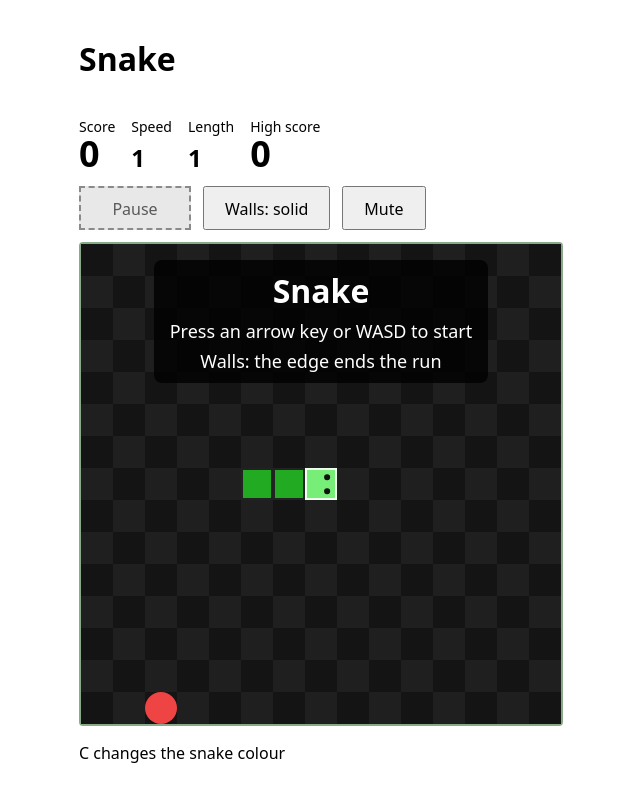
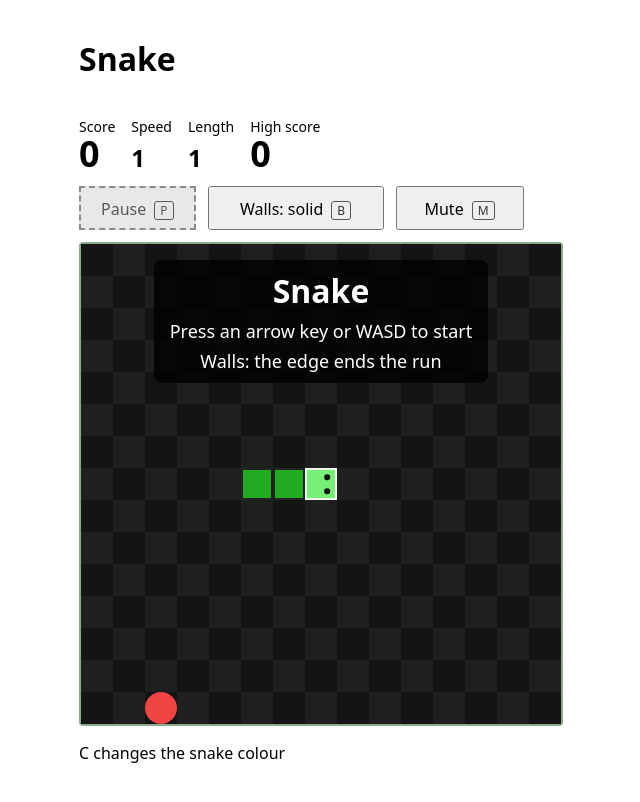
Before and after one commit to mariusachim/awesomeProject1, a React (Vite) app: page / in a window 1280 px wide. Shown: the top 802 px of the page, without its empty margins (319-959 px from the left). Built offline with nearby package versions, Linux system fonts and the light colour scheme.

Commit message:
feat(#250): show the keys p, b and m on pause, walls and mute

```diff
--- a/src/App.tsx
+++ b/src/App.tsx
@@ -364,14 +364,28 @@ export default function App() {
           disabled={ready}
           onClick={over ? again : () => setGame(togglePause)}
           onKeyDown={over ? ownKeys(again) : undefined}
+          aria-keyshortcuts={over ? undefined : "P"}
         >
           {over ? "Restart" : paused ? "Resume" : "Pause"}
+          {!over && <kbd aria-hidden="true">P</kbd>}
         </button>
-        <button onClick={toggleWalls} onKeyDown={ownKeys(toggleWalls)}>
+        <button
+          className="walls"
+          onClick={toggleWalls}
+          onKeyDown={ownKeys(toggleWalls)}
+          aria-keyshortcuts="B"
+        >
           Walls: {game.wrap ? "wrap" : "solid"}
+          <kbd aria-hidden="true">B</kbd>
         </button>
-        <button onClick={toggleMute} onKeyDown={ownKeys(toggleMute)}>
+        <button
+          className="mute"
+          onClick={toggleMute}
+          onKeyDown={ownKeys(toggleMute)}
+          aria-keyshortcuts="M"
+        >
           {muted ? "Unmute" : "Mute"}
+          <kbd aria-hidden="true">M</kbd>
         </button>
       </div>
       <div
--- a/src/index.css
+++ b/src/index.css
@@ -38,6 +38,30 @@ button:disabled {
 
 .pause {
   min-width: 7rem;
+}
+
+/* Fixed widths: the label swaps (Pause/Resume, Mute/Unmute, solid/wrap) and the buttons must not move. */
+.walls {
+  min-width: 11rem;
+}
+
+.mute {
+  min-width: 8rem;
+}
+
+/* Dark grey on the light button face, about 7:1. */
+kbd {
+  margin-left: 8px;
+  padding: 0 5px;
+  font: inherit;
+  font-size: 0.75rem;
+  color: #333;
+  border: 1px solid #595959;
+  border-radius: 3px;
+}
+
+button:disabled kbd {
+  color: #595959;
 }
 
 .controls {
@@ -299,7 +323,8 @@ button:focus-visible {
 }
 
 @media (pointer: coarse) {
-  .hint-keys {
+  .hint-keys,
+  kbd {
     display: none;
   }
 
```
Also changed, not shown: 1 other file (tests, documents, lock files or other folders).
